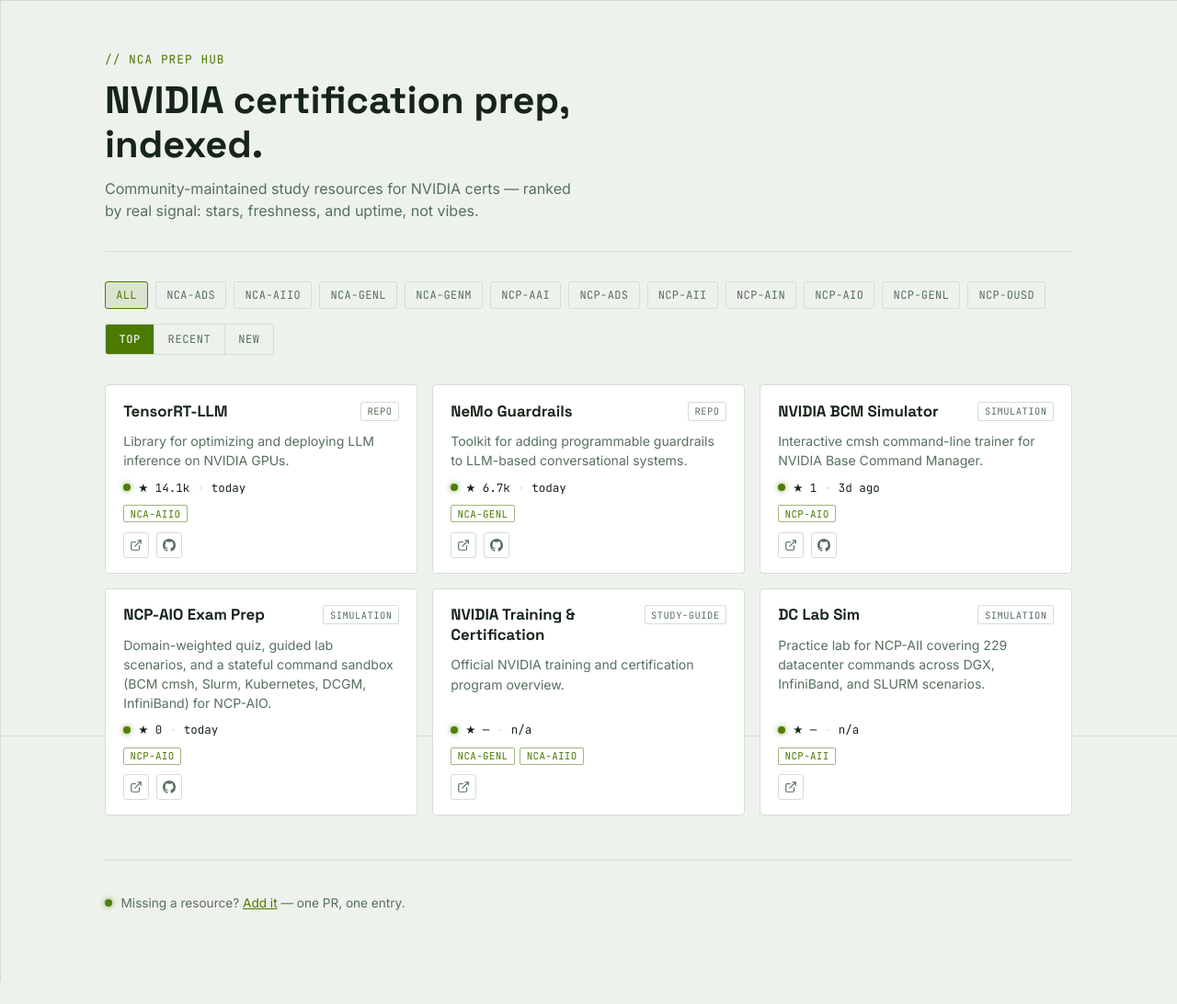
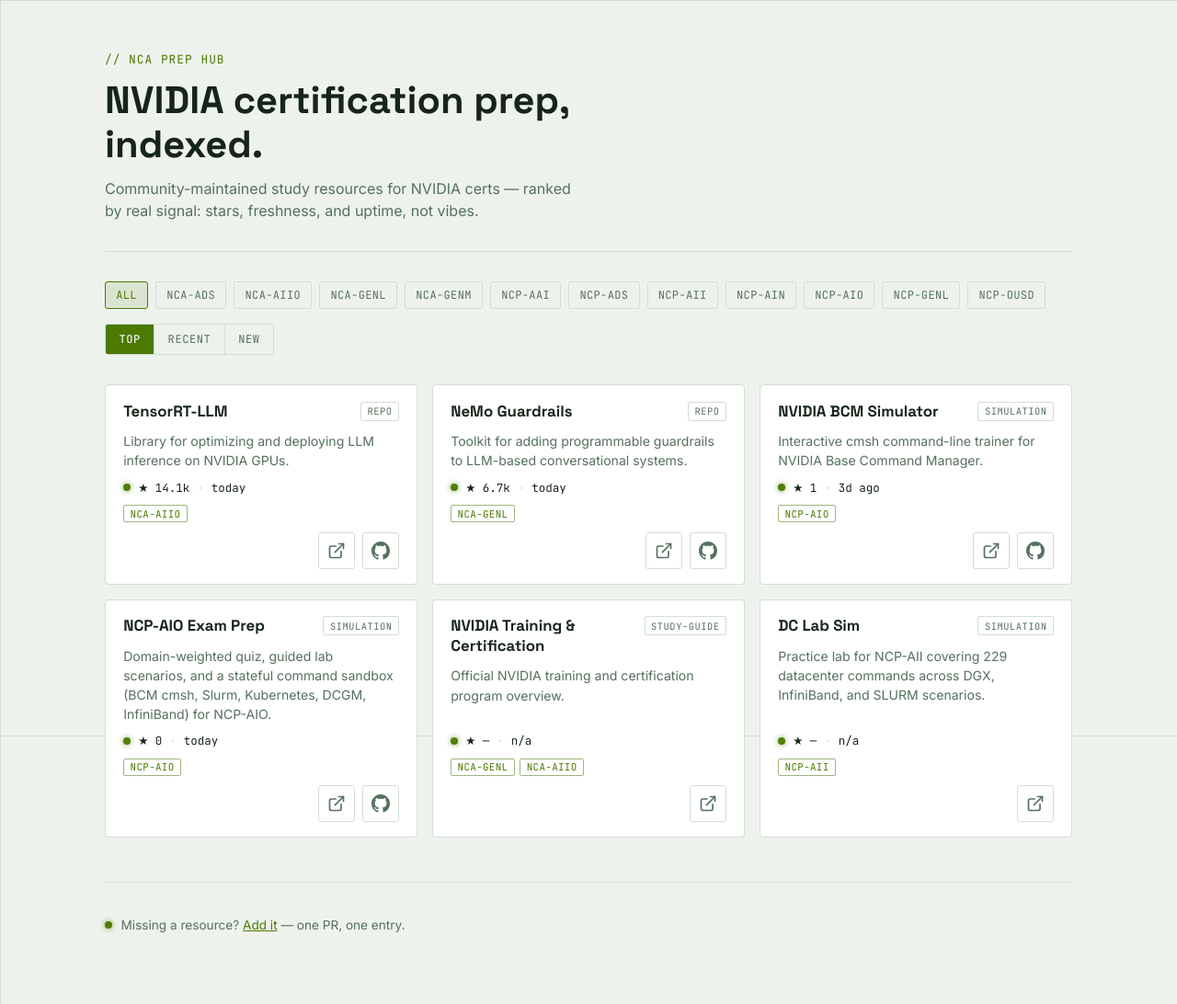
Before and after one commit to Kyle-Law/awesome-nvidia-certification, a website: page site/index.html in a window 1280 px wide. Shown: the whole page at 92% size. Before the commit the page ends 1068 px from the top, so only its background shows below. Drawn offline with Linux system fonts and the light colour scheme; files whose address does not match are found by name.

Commit message:
Enlarge action icons, align bottom-right, add tooltips
Icons grow from 28px to 40px and move to the bottom-right of the
card via justify-content: flex-end. The card itself carries a native
title="Open link" tooltip; each icon's own title ("Open link" /
"View code") overrides it when hovering the icon directly.

```diff
--- a/site/app.js
+++ b/site/app.js
@@ -61,7 +61,7 @@
   const showGithubIcon = Boolean(entry.repo_url);
 
   return `
-    <article class="card${dim ? " is-dim" : ""}">
+    <article class="card${dim ? " is-dim" : ""}" title="Open link">
       <div class="card-head">
         <h2>${escapeHtml(entry.title)}</h2>
         <span class="type-badge">${escapeHtml(entry.type)}</span>
@@ -78,8 +78,8 @@
         ${entry.certs.map((c) => `<span class="cert-tag">${escapeHtml(c)}</span>`).join("")}
       </div>
       <div class="card-actions">
-        <a class="icon-link" href="${escapeAttr(entry.url)}" target="_blank" rel="noopener" title="Open site" aria-label="Open ${escapeAttr(entry.title)} site">${ICON_EXTERNAL}</a>
-        ${showGithubIcon ? `<a class="icon-link" href="${escapeAttr(entry.repo_url)}" target="_blank" rel="noopener" title="View on GitHub" aria-label="View ${escapeAttr(entry.title)} on GitHub">${ICON_GITHUB}</a>` : ""}
+        <a class="icon-link" href="${escapeAttr(entry.url)}" target="_blank" rel="noopener" title="Open link" aria-label="Open ${escapeAttr(entry.title)} site">${ICON_EXTERNAL}</a>
+        ${showGithubIcon ? `<a class="icon-link" href="${escapeAttr(entry.repo_url)}" target="_blank" rel="noopener" title="View code" aria-label="View ${escapeAttr(entry.title)} on GitHub">${ICON_GITHUB}</a>` : ""}
       </div>
     </article>
   `;
--- a/site/style.css
+++ b/site/style.css
@@ -318,6 +318,7 @@
 
 .card-actions {
   display: flex;
+  justify-content: flex-end;
   gap: 0.5rem;
 }
 
@@ -325,8 +326,8 @@
   display: inline-flex;
   align-items: center;
   justify-content: center;
-  width: 28px;
-  height: 28px;
+  width: 40px;
+  height: 40px;
   border: 1px solid var(--pcb-line);
   border-radius: 3px;
   color: var(--muted);
@@ -335,8 +336,8 @@
 }
 
 .icon-link svg {
-  width: 14px;
-  height: 14px;
+  width: 20px;
+  height: 20px;
 }
 
 .icon-link:hover,
```
